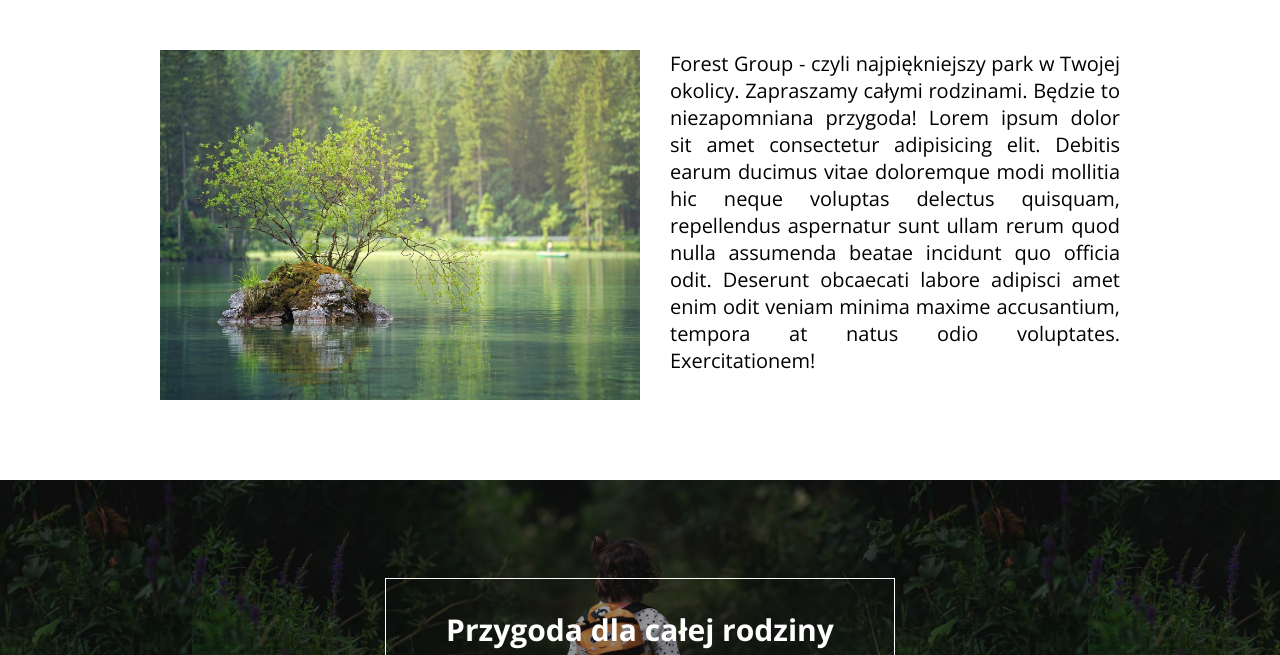
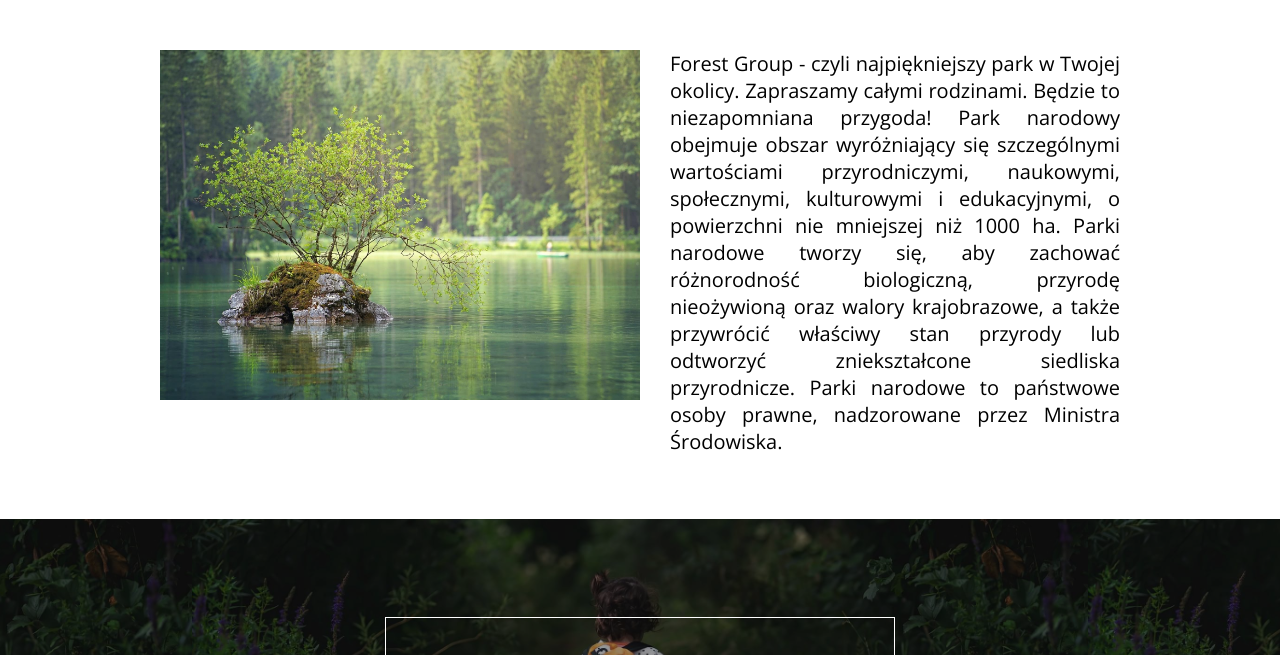
Before and after one commit to DawidSaager/Forest, a plain HTML site: page index.html in a window 1280 px wide. Shown: the part 674-1329 px from the top of the page. Drawn offline with nearby package versions, Linux system fonts and the light colour scheme.

Commit message:
Add files via upload

```diff
--- a/index.html
+++ b/index.html
@@ -16,7 +16,7 @@
    <script async src="https://www.googletagmanager.com/gtag/js?id=G-XGTED2RKTY"></script>
    <script>
       window.dataLayer = window.dataLayer || [];
-  function gtag(){dataLayer.push(arguments);}
+      function gtag() { dataLayer.push(arguments); }
       gtag('js', new Date());
 
       gtag('config', 'G-XGTED2RKTY');
@@ -68,10 +68,13 @@
          <div class="about__box">
             <div class="about__img"></div>
             <div class="about__info">
-               <p>Forest Group - czyli najpiękniejszy park w Twojej okolicy. Zapraszamy całymi rodzinami. Będzie to niezapomniana przygoda! Lorem ipsum dolor sit amet consectetur adipisicing elit. Debitis earum ducimus vitae doloremque modi
-                  mollitia hic neque voluptas delectus quisquam, repellendus aspernatur sunt ullam rerum quod nulla
-                  assumenda beatae incidunt quo officia odit. Deserunt obcaecati labore adipisci amet enim odit veniam
-                  minima maxime accusantium, tempora at natus odio voluptates. Exercitationem!
+               <p>Forest Group - czyli najpiękniejszy park w Twojej okolicy. Zapraszamy całymi rodzinami. Będzie to
+                  niezapomniana przygoda! Park narodowy obejmuje obszar wyróżniający się szczególnymi wartościami
+                  przyrodniczymi, naukowymi, społecznymi, kulturowymi i edukacyjnymi, o powierzchni nie mniejszej niż
+                  1000 ha.
+                  Parki narodowe tworzy się, aby zachować różnorodność biologiczną, przyrodę nieożywioną oraz walory
+                  krajobrazowe, a także przywrócić właściwy stan przyrody lub odtworzyć zniekształcone siedliska
+                  przyrodnicze. Parki narodowe to państwowe osoby prawne, nadzorowane przez Ministra Środowiska.
 
                </p>
             </div>
```
Lines whose indentation alone changed are shown as unchanged.
